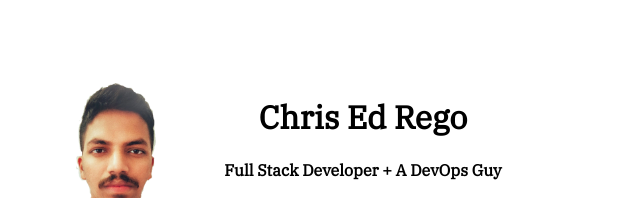
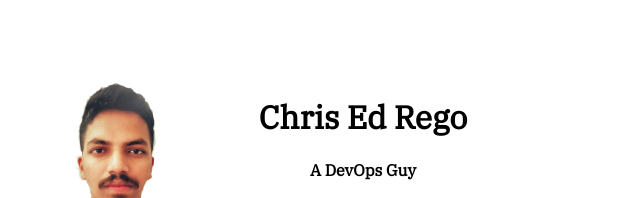
Before and after one commit to chrisedrego/chrisedrego.github.io, a plain HTML site: page index.html in a window 1280 px wide. Shown: the part 278-476 px from the top of the page, without its empty margins (352-992 px from the left). Drawn offline with Linux system fonts and the light colour scheme.

Commit message:
Update index.html

```diff
--- a/index.html
+++ b/index.html
@@ -10,7 +10,7 @@
      <div id="profile">
          <img id="profilepic" src="./assets/images/color2.png" style="float: left;"/>
          <h1 id="profilename">Chris Ed Rego</h1>
-         <h4 id="profilename">Full Stack Developer  + A DevOps Guy</h4>
+         <h4 id="profilename">A DevOps Guy</h4>
          <nav class="navitem">
              <ul>
                  <li><a href="https://www.linkedin.com/in/chrisedrego/" target="_blank"><img src="./assets/icons/linkedin.png" alt="linkedin"/></a></li>
```
